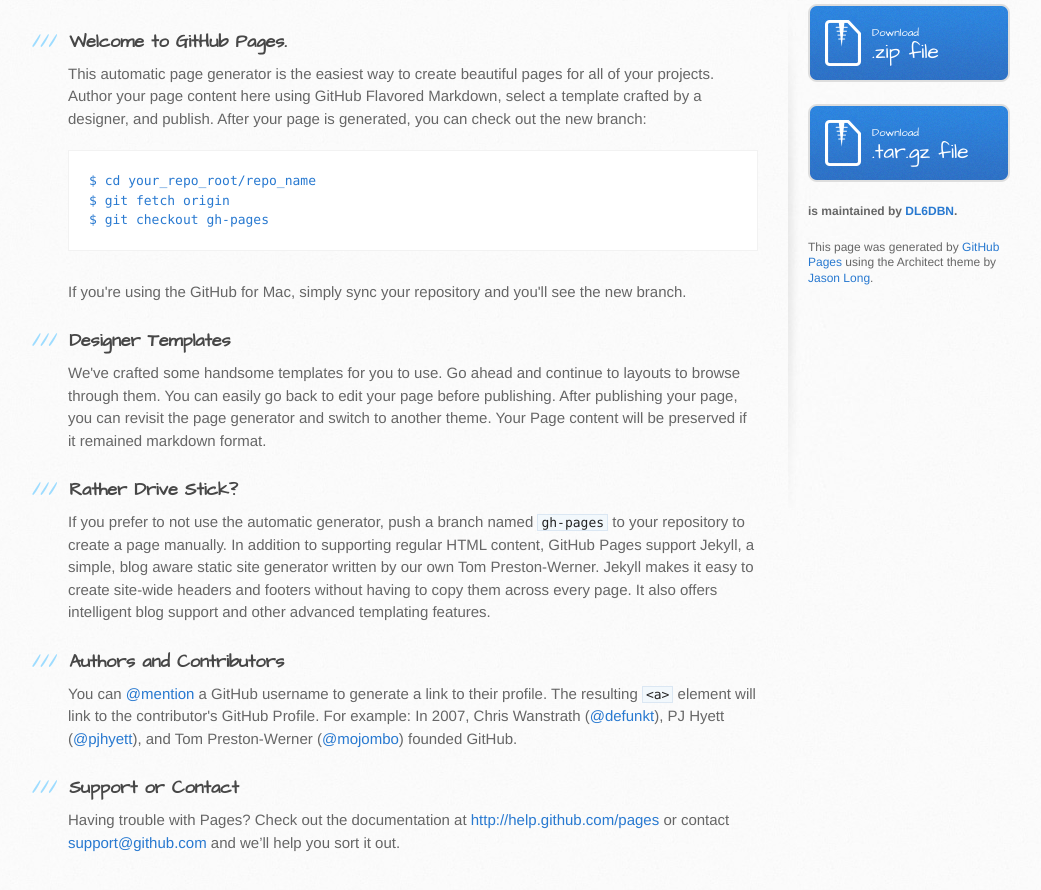
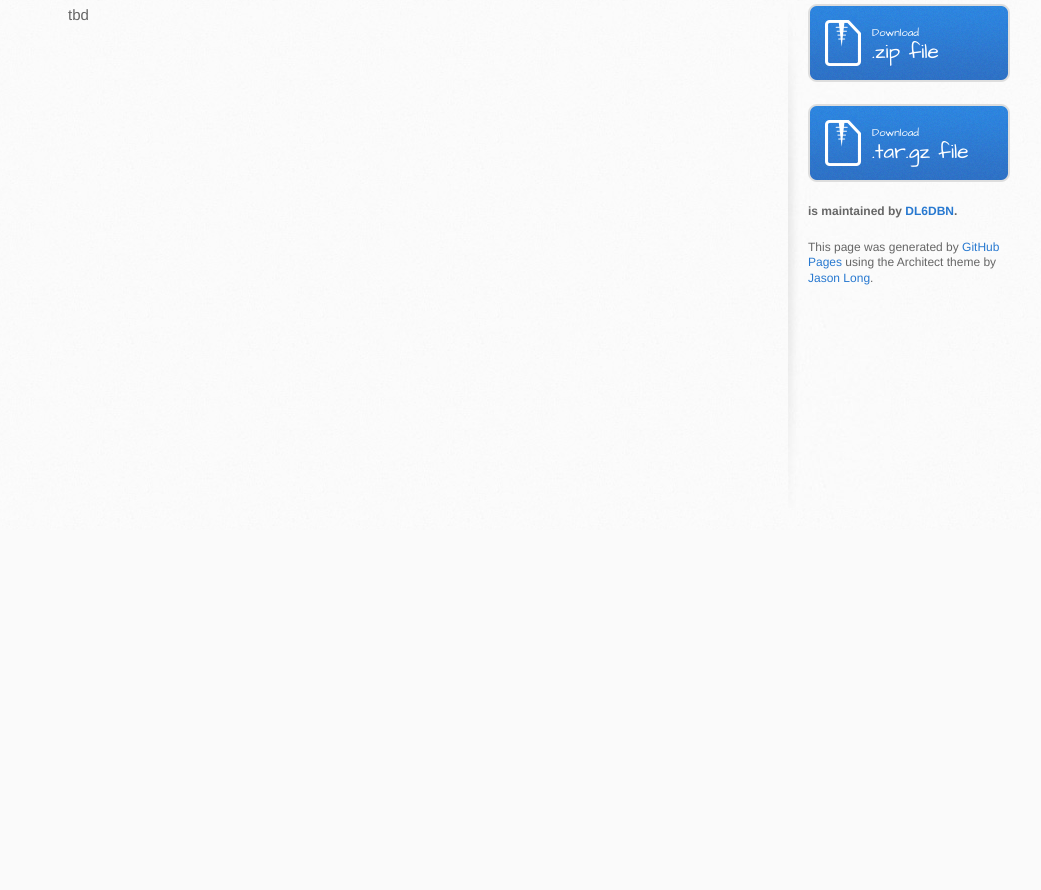
Before and after one commit to DL6DBN/HaSi-ScratchBoard, a plain HTML site: page index.html in a window 1280 px wide. Shown: the part 334-1224 px from the top of the page, without its empty margins (102-1143 px from the left). After the commit the page ends 864 px from the top, so only its background shows below. Drawn offline with Linux system fonts and the light colour scheme.

```diff
--- a/index.html
+++ b/index.html
@@ -28,37 +28,7 @@
     <div id="content-wrapper">
       <div class="inner clearfix">
         <section id="main-content">
-          <h3>
-<a name="welcome-to-github-pages" class="anchor" href="#welcome-to-github-pages"><span class="octicon octicon-link"></span></a>Welcome to GitHub Pages.</h3>
-
-<p>This automatic page generator is the easiest way to create beautiful pages for all of your projects. Author your page content here using GitHub Flavored Markdown, select a template crafted by a designer, and publish. After your page is generated, you can check out the new branch:</p>
-
-<pre><code>$ cd your_repo_root/repo_name
-$ git fetch origin
-$ git checkout gh-pages
-</code></pre>
-
-<p>If you're using the GitHub for Mac, simply sync your repository and you'll see the new branch.</p>
-
-<h3>
-<a name="designer-templates" class="anchor" href="#designer-templates"><span class="octicon octicon-link"></span></a>Designer Templates</h3>
-
-<p>We've crafted some handsome templates for you to use. Go ahead and continue to layouts to browse through them. You can easily go back to edit your page before publishing. After publishing your page, you can revisit the page generator and switch to another theme. Your Page content will be preserved if it remained markdown format.</p>
-
-<h3>
-<a name="rather-drive-stick" class="anchor" href="#rather-drive-stick"><span class="octicon octicon-link"></span></a>Rather Drive Stick?</h3>
-
-<p>If you prefer to not use the automatic generator, push a branch named <code>gh-pages</code> to your repository to create a page manually. In addition to supporting regular HTML content, GitHub Pages support Jekyll, a simple, blog aware static site generator written by our own Tom Preston-Werner. Jekyll makes it easy to create site-wide headers and footers without having to copy them across every page. It also offers intelligent blog support and other advanced templating features.</p>
-
-<h3>
-<a name="authors-and-contributors" class="anchor" href="#authors-and-contributors"><span class="octicon octicon-link"></span></a>Authors and Contributors</h3>
-
-<p>You can <a href="https://github.com/blog/821" class="user-mention">@mention</a> a GitHub username to generate a link to their profile. The resulting <code>&lt;a&gt;</code> element will link to the contributor's GitHub Profile. For example: In 2007, Chris Wanstrath (<a href="https://github.com/defunkt" class="user-mention">@defunkt</a>), PJ Hyett (<a href="https://github.com/pjhyett" class="user-mention">@pjhyett</a>), and Tom Preston-Werner (<a href="https://github.com/mojombo" class="user-mention">@mojombo</a>) founded GitHub.</p>
-
-<h3>
-<a name="support-or-contact" class="anchor" href="#support-or-contact"><span class="octicon octicon-link"></span></a>Support or Contact</h3>
-
-<p>Having trouble with Pages? Check out the documentation at <a href="http://help.github.com/pages">http://help.github.com/pages</a> or contact <a href="mailto:support@github.com">support@github.com</a> and we’ll help you sort it out.</p>
+          <p>tbd</p>
         </section>
 
         <aside id="sidebar">
```
Also changed, not shown: params.json (+1 -1 lines).
